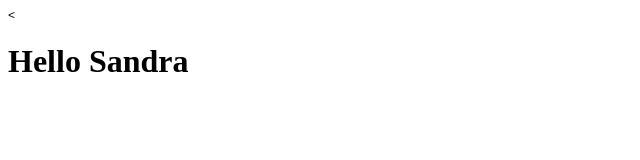
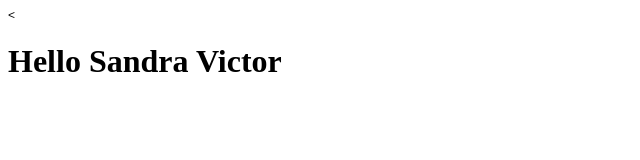
Before and after one commit to mssandravictor/datewithgit-sample, a plain HTML site: page index.html in a window 1280 px wide. Shown: the whole page, without its empty margins (0-640 px from the left). Drawn offline with Linux system fonts and the light colour scheme.

Commit message:
added some message

```diff
--- a/index.html
+++ b/index.html
@@ -12,6 +12,6 @@
 </head>
 <body>
 <p class="p1">&lt;</p>
-<h1>Hello Sandra</h1>
+<h1>Hello Sandra Victor</h1>
 </body>
 </html>
```
